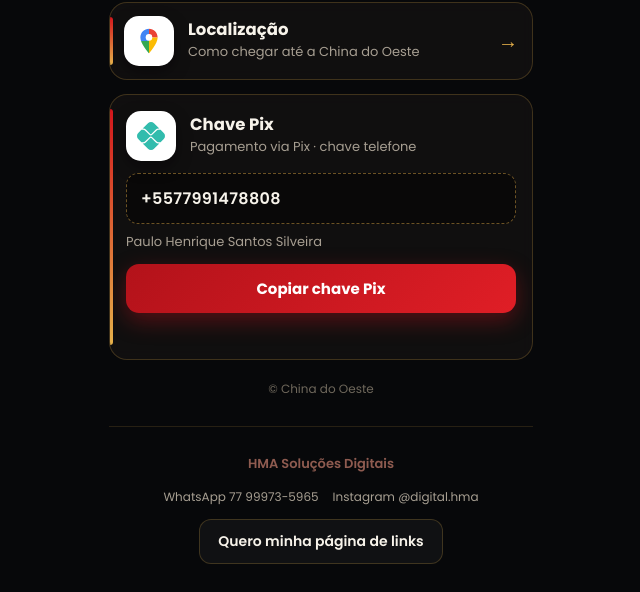
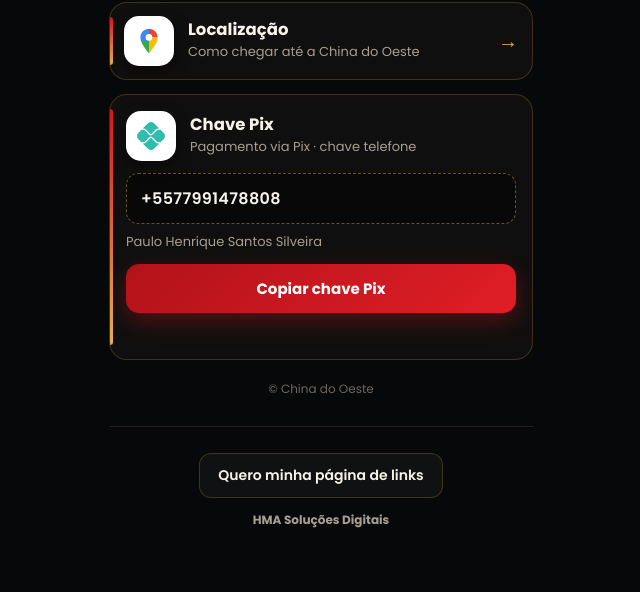
Before and after one commit to hmasolucoes/china-do-oeste, a plain HTML site: page index.html in a window 1280 px wide. Shown: the part 804-1396 px from the top of the page, without its empty margins (319-959 px from the left). After the commit the page ends 1362 px from the top, so only its background shows below. Drawn offline with Linux system fonts and the light colour scheme.

Commit message:
Update index.html

```diff
--- a/index.html
+++ b/index.html
@@ -128,9 +128,8 @@ h1{margin:6px 0 0;font:800 40px/1.05 var(--fd);letter-spacing:.01em;background:l
 
   <p class="copy">© China do Oeste</p>
 <footer class="foot">
-<p class="c"><b>HMA Solu&ccedil;&otilde;es Digitais</b></p>
-<p class="c ct"><span>WhatsApp 77 99973-5965</span><span>Instagram @digital.hma</span></p>
 <a class="cta" href="https://wa.me/5577999735965?text=Ol%C3%A1%2C%20vim%20pela%20p%C3%A1gina%20da%20China%20do%20Oeste%20e%20gostaria%20de%20saber%20os%20valores" target="_blank" rel="noopener">Quero minha p&aacute;gina de links</a>
+<p class="c"><a class="hmal" href="https://wa.me/5577999735965?text=Ol%C3%A1%2C%20vim%20pela%20p%C3%A1gina%20da%20China%20do%20Oeste%20e%20gostaria%20de%20saber%20os%20valores" target="_blank" rel="noopener" style="color:inherit;text-decoration:none;font-weight:700">HMA Solu&ccedil;&otilde;es Digitais</a></p>
 </footer>
 </main>
 <script>
```
